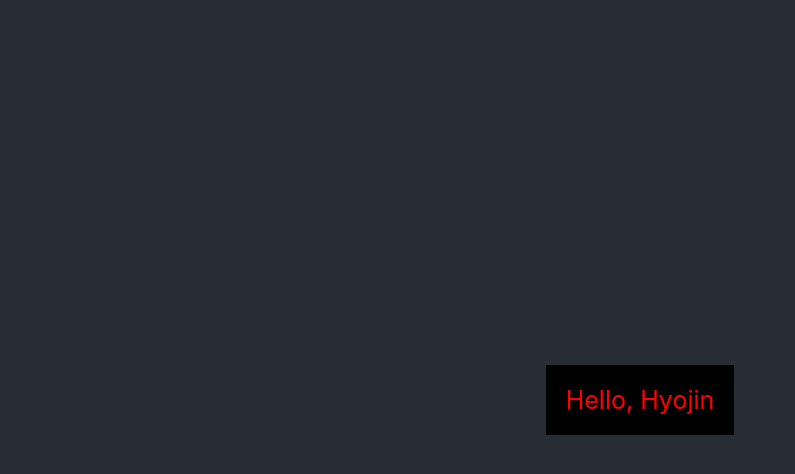
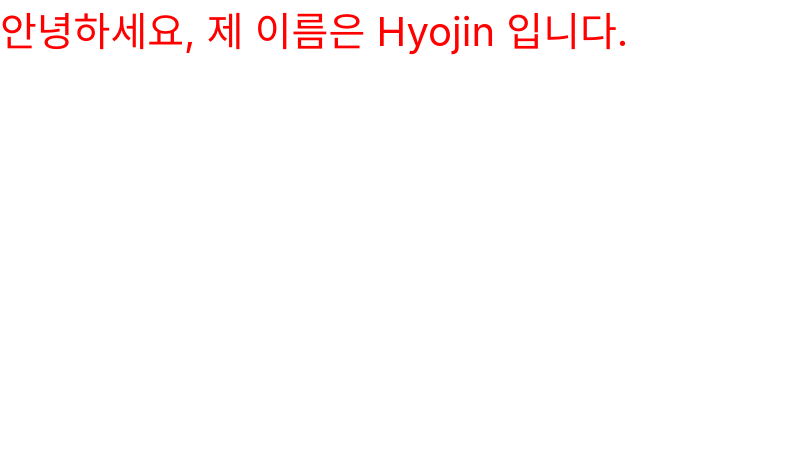
Before and after one commit to Ppojin/TIL, a React (Create React App) app in the folder react/sample/sample_1/my-app/: page / in a window 1280 px wide. Shown: the top 474 px of the page, without its empty margins (0-795 px from the left). Built offline with nearby package versions, Linux system fonts and the light colour scheme.

Commit message:
컴포넌트 가져와서 사용하기

```diff
--- a/react/sample/sample_1/my-app/src/App.js
+++ b/react/sample/sample_1/my-app/src/App.js
@@ -1,22 +1,15 @@
 //import
-import React, { Component, Fragment } from 'react';
-import './App.css'
+import React, { Component } from 'react';
+// import { Fragment } from 'react';
+// import './App.css'
+import MyIntro from './MyIntro';
 
 //class
 // render 함수에서는 단 하나의 태그만 return 해야한다.
 class App extends Component {
   render(){
-    const name = 'Hyojin';
-    const css = {
-      color: 'red',
-      background: 'black',
-      padding: '20px',
-      fontSize: '25px'
-    }
     return(
-      <div className='App-header'>
-        <div style={css}>Hello, {name}</div>
-      </div>
+      <MyIntro />
     );
   };
 };
--- /dev/null
+++ b/react/sample/sample_1/my-app/src/MyIntro.js
@@ -0,0 +1,17 @@
+import React, { Component } from 'react';
+class MyIntro extends Component {
+    render(){
+        const css = {
+            color: 'red',
+            fontSize: '40px'
+        }
+
+        return (
+            <div style={css}>
+                안녕하세요, 제 이름은 Hyojin 입니다.
+            </div>
+        );
+    }
+}
+
+export default MyIntro;
```
Also changed, not shown: 1 other file (tests, documents, lock files or other folders).
